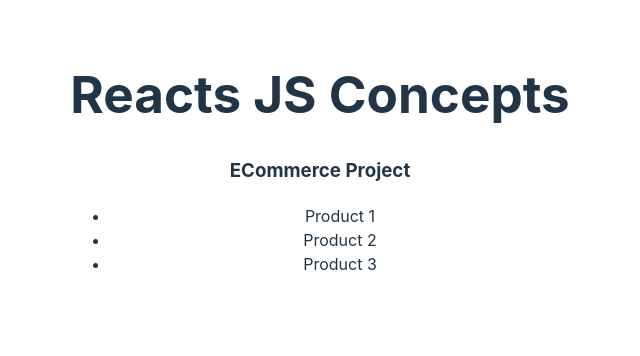
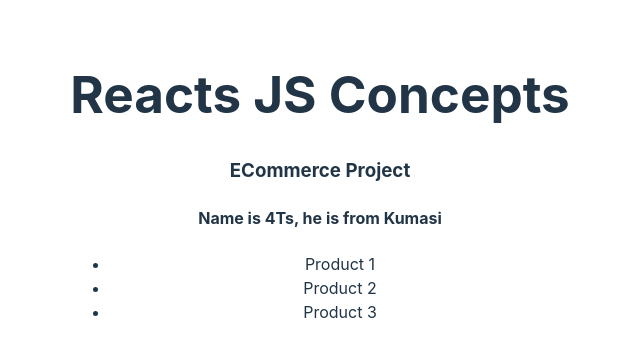
Before and after one commit to emmaowusu294/ReactJS, a React (Vite) app in the folder reactjs-concepts-2025/: page / in a window 1280 px wide. Shown: the top 356 px of the page, without its empty margins (320-960 px from the left). Built offline with nearby package versions, Linux system fonts and the light colour scheme.

Commit message:
using props to transfer daata between files

```diff
--- a/reactjs-concepts-2025/src/App.jsx
+++ b/reactjs-concepts-2025/src/App.jsx
@@ -2,6 +2,9 @@ import './App.css'
 import ClassBasedComponent from './components/class-based-components'
 import FunctionalComponent from './components/functional-component'
 import ProductList from './components/products'
+
+
+const dummyProductData = ['Product 1', 'Product 2', 'Product 3'];
 
 function App() {
   return (
@@ -10,7 +13,7 @@ function App() {
       {/* <ClassBasedComponent />
       <FunctionalComponent /> */}
 
-      <ProductList />
+      <ProductList listOfProducts = {dummyProductData} name = '4Ts' city = 'Kumasi' />
     </div>
 
   )
--- a/reactjs-concepts-2025/src/components/products/index.jsx
+++ b/reactjs-concepts-2025/src/components/products/index.jsx
@@ -1,17 +1,20 @@
 import ProductItem from "./components/product-item";
 
 
-const dummyProductData = ['Product 1', 'Product 2', 'Product 3'];
 
-function ProductList() {
+
+function ProductList({name, city, listOfProducts}) {
+
+    // const {name, city} = props;
     return (
         <div>
             <h3>ECommerce Project</h3>
             {/* <ProductItem /> */}
+            <h4>Name is {name}, he is from {city}</h4>
 
             <ul>
                 {
-                    dummyProductData.map((item, index) => (
+                    listOfProducts.map((item, index) => (
                         <li key={index}>{item}</li>
                     ))
                 }
```
